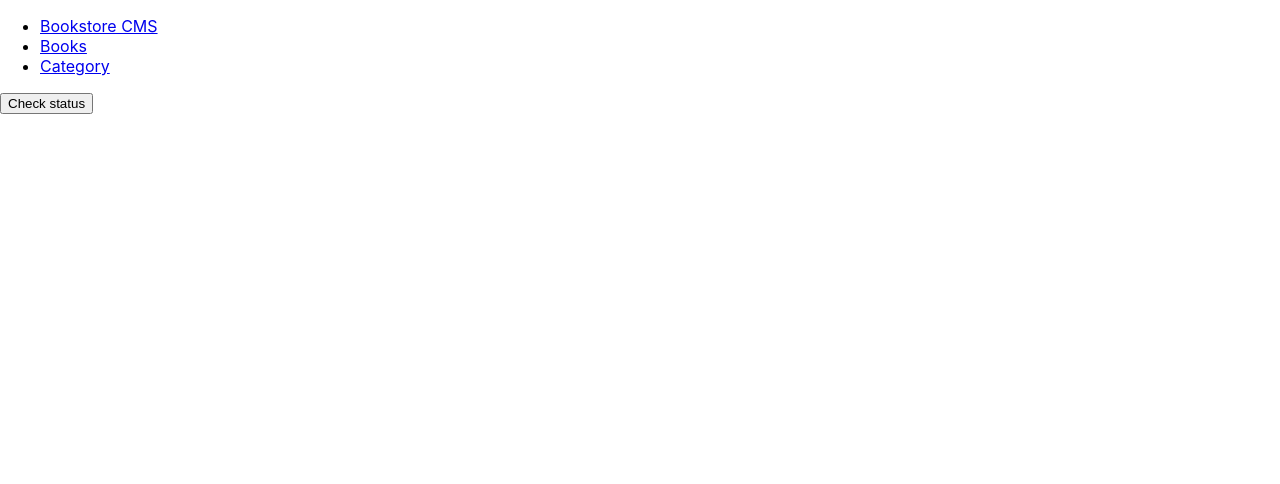
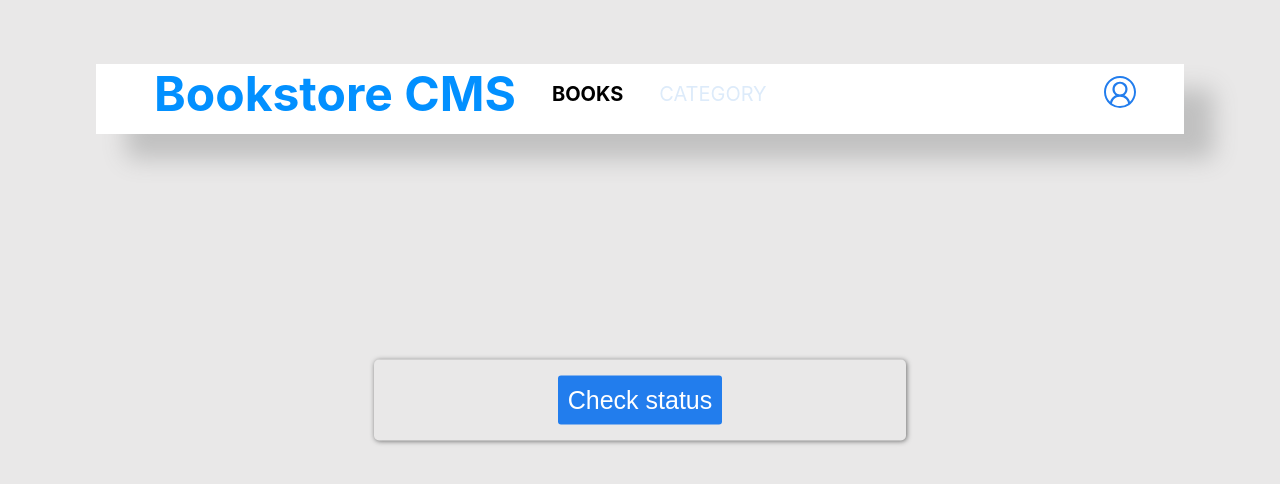
Before and after one commit to Abe1able/React-Bookstore, a React (Create React App) app: page /category in a window 1280 px wide. Shown: the top 484 px of the page. Built offline with nearby package versions, Linux system fonts and the light colour scheme.

Commit message:
Add styles according to zeplin design

```diff
--- a/package.json
+++ b/package.json
@@ -11,6 +11,7 @@
     "prop-types": "^15.8.1",
     "react": "^18.2.0",
     "react-dom": "^18.2.0",
+    "react-icons": "^4.7.1",
     "react-redux": "^8.0.5",
     "react-router-dom": "^6.4.3",
     "react-scripts": "5.0.1",
--- a/src/App.js
+++ b/src/App.js
@@ -5,13 +5,13 @@ import Categories from './pages/category';
 
 function App() {
   return (
-    <>
+    <main className="main">
       <Navbar />
       <Routes>
         <Route exact path="/" element={<BookPage />} />
         <Route exact path="/category" element={<Categories />} />
       </Routes>
-    </>
+    </main>
   );
 }
 
--- /dev/null
+++ b/src/CSSmodule/bookitem.css
@@ -0,0 +1,123 @@
+@import url('https://fonts.googleapis.com/css2?family=Montserrat:wght@300;400;700&family=Roboto+Slab:wght@300;400;700&display=swap');
+
+:root {
+  --clr-primary: #0290ff;
+  --clr-primary-dark: #4386bf;
+  --clr-secondary: #121212;
+  --clr-accent: #888;
+  --clr-border-light: #e8e8e8;
+  --fs-normal: 0.875rem;
+  --fs-mid: 1.375rem;
+  --fs-larg: 2rem;
+  --fw-normal: normal;
+  --fw-bold: bold;
+  --opacity-half: 0.5;
+}
+
+.bookList {
+  list-style: none;
+  padding-top: 2rem;
+}
+
+.book-card {
+  border: 1px solid #e8e8e8;
+  border-radius: 4px;
+  padding: 1em 2rem;
+  margin: 1.5rem 3rem;
+  background: white;
+  display: grid;
+  grid-template-columns: 1fr 1fr 1fr;
+}
+
+.book-category {
+  color: var(--clr-secondary);
+  font-size: var(--fs-normal);
+  font-weight: var(--fw-bold);
+  font-family: 'Montserrat', sans-serif;
+  opacity: var(--opacity-half);
+}
+
+.book-title {
+  color: var(--clr-secondary);
+  font-size: var(--fs-mid);
+  font-weight: var(--fw-bold);
+}
+
+.actions {
+  margin: 0;
+  margin-top: 1.313em;
+  gap: calc(0.983em / 2);
+  display: flex;
+  list-style: none;
+}
+
+.actions button {
+  border: none;
+  background-color: #fff;
+}
+
+.actions button,
+.book-author {
+  color: var(--clr-primary-dark);
+  font-weight: 300;
+}
+
+.seperator {
+  background: #e8e8e8;
+  width: 0.125rem;
+  height: 1.5rem;
+}
+
+.card-middle {
+  gap: calc(1.375rem / 2);
+  display: flex;
+  align-items: center;
+}
+
+.progress-spinner {
+  width: 4.25rem;
+  height: 4.25rem;
+  border: 5px solid var(--clr-primary);
+  border-top-color: var(--clr-border-light);
+  border-radius: 100%;
+  transform: rotate(-45deg);
+}
+
+.progress-percent {
+  font-family: 'Montserrat', sans-serif;
+  font-size: var(--fs-larg);
+  margin: 0;
+}
+
+.progress-text {
+  font-family: 'Montserrat', sans-serif;
+  color: var(--clr-secondary);
+  opacity: var(--opacity-half);
+  margin: 0;
+}
+
+/* Card book right side */
+.card-right h4 {
+  color: var(--clr-secondary);
+  font-size: var(--fs-normal);
+  font-weight: 300;
+  opacity: var(--opacity-half);
+  margin: 0;
+}
+
+.card-right h2 {
+  color: var(--clr-secondary);
+  font-size: 1rem;
+  font-weight: 300;
+  margin-top: 0.438rem;
+  margin-bottom: 1.438rem;
+}
+
+.primary-btn {
+  color: white;
+  border: none;
+  border-radius: 3px;
+  background-color: var(--clr-primary);
+  font-weight: 300;
+  padding: 0.438rem 1.188rem 0.5rem 1.375rem;
+}
--- /dev/null
+++ b/src/CSSmodule/form.css
@@ -0,0 +1,44 @@
+
+.genaral-contain {
+  margin: 20px 3rem;
+  border-top: 1px solid #c0c0c0;
+  padding-bottom: 2rem;
+  display: flex;
+  line-height: 4rem;
+  gap: 0.1rem;
+  flex-direction: column;
+}
+
+.genaral-contain h1 {
+  margin: 30px 2rem;
+  color: #c2c2c2;
+  font-size: 23px;
+}
+
+.genaral-contain .list-form {
+  display: flex;
+  gap: 15px;
+}
+
+input {
+  padding: 5px;
+  width: 38%;
+  border: none;
+  border-radius: 5px;
+  font-size: 1rem;
+}
+
+.genaral-contain .button-sub {
+  padding: 15px 25px;
+  width: 24%;
+  cursor: pointer;
+  border: none;
+  border-radius: 4px;
+  font-size: 1rem;
+  color: rgb(252, 252, 252);
+  background-color: #048ef8;
+}
+
+.categoryEl {
+  width: 15rem;
+}
--- /dev/null
+++ b/src/CSSmodule/navbar.css
@@ -0,0 +1,58 @@
+header {
+  height: 70px;
+  width: inherit;
+  padding: 0 3rem;
+  background-color: #fff;
+}
+
+nav {
+  display: flex;
+  align-items: center;
+  justify-content: space-between;
+}
+
+.size {
+  font-size: 32px;
+  color: #227ded;
+}
+
+link {
+  font-size: 30px;
+}
+
+.menuList {
+  display: flex;
+  gap: 1rem;
+  justify-content: space-between;
+  align-items: center;
+  list-style: none;
+}
+
+.links {
+  font-size: 20px;
+  padding: 10px;
+  text-decoration: none;
+  text-transform: uppercase;
+  color: rgb(221, 235, 250);
+}
+
+.mainLink {
+  color: black;
+  font-weight: 700;
+}
+
+.links:focus {
+  color: rgb(7, 7, 7);
+  transform: scale(1.2);
+}
+
+.logo {
+  font-size: 48px;
+  color: #0290ff;
+  font-weight: 700;
+  text-transform: none;
+}
+
+.logo:focus {
+  color: #0290ff;
+}
--- a/src/components/addBooks.js
+++ b/src/components/addBooks.js
@@ -2,6 +2,7 @@ import React, { useState } from 'react';
 import { useDispatch } from 'react-redux';
 import { v4 as uuidv4 } from 'uuid';
 import { addBook } from '../redux/books/books';
+import '../CSSmodule/form.css';
 
 const Addbook = () => {
   const dispatch = useDispatch();
@@ -32,15 +33,15 @@ const Addbook = () => {
   };
 
   return (
-    <div>
-      <h2>ADD NEW BOOK</h2>
-      <form onSubmit={handleForm}>
-        <input type="text" name="title" value={title} onChange={(e) => setTitle(e.target.value)} placeholder="Book Title Here" />
+    <div className="genaral-contain">
+      <h2 className="heading">ADD NEW BOOK</h2>
+      <form onSubmit={handleForm} className="list-form">
+        <input type="text" className="title" name="title" value={title} onChange={(e) => setTitle(e.target.value)} placeholder="Book Title Here" />
         <input type="text" name="author" value={author} onChange={(e) => setAuthor(e.target.value)} placeholder="Author Name Here" />
-        <input type="text" name="category" value={category} onChange={(e) => setCategory(e.target.value)} placeholder="category Name Here" />
+        <input type="text" className="categoryEl" name="category" value={category} onChange={(e) => setCategory(e.target.value)} placeholder="Category Name Here" />
         <button className="button-sub" type="submit">Add Book</button>
-        <span id="error" />
       </form>
+      <span id="error" />
     </div>
   );
 };
--- a/src/components/bookItem.js
+++ b/src/components/bookItem.js
@@ -2,6 +2,7 @@ import React, { useEffect } from 'react';
 import { useSelector, useDispatch } from 'react-redux';
 import Book from './books';
 import { fetchBooks } from '../redux/books/books';
+import '../CSSmodule/bookitem.css';
 
 const Bookitems = () => {
   const dispatch = useDispatch();
@@ -11,7 +12,7 @@ const Bookitems = () => {
   }, [dispatch]);
   return (
     <div>
-      <ul>
+      <ul className="bookList">
         {
         books && books.map((book) => (
           <li key={book.id}>
--- a/src/components/books.js
+++ b/src/components/books.js
@@ -2,6 +2,7 @@ import React from 'react';
 import { PropTypes } from 'prop-types';
 import { useDispatch } from 'react-redux';
 import { removeBook } from '../redux/books/books';
+import '../CSSmodule/bookitem.css';
 
 const Book = ({ items }) => {
   const dispatch = useDispatch();
@@ -10,14 +11,14 @@ const Book = ({ items }) => {
   } = items;
 
   return (
-    <>
-      <div>
-        <p>{category}</p>
-        <h1>{title}</h1>
-        <p>{author}</p>
-
-        <ul>
-          <li><button type="submit">Comments</button></li>
+    <div className="book-card">
+      <div className="card-left">
+        <h4 className="book-category">{category}</h4>
+        <h1 className="book-title">{title}</h1>
+        <p className="book-author">{author}</p>
+        <ul className="actions">
+          <li><button type="button">Comments</button></li>
+          <div className="seperator" />
           <li>
             <button
               type="button"
@@ -29,17 +30,25 @@ const Book = ({ items }) => {
               Remove
             </button>
           </li>
-          <li><button type="submit">Edit</button></li>
+          <div className="seperator" />
+          <li><button type="button">Edit</button></li>
         </ul>
       </div>
-      <div>
-        <span />
+      <div className="card-middle">
+        <div className="progress-spinner" />
+        <div className="completed">
+          <p className="progress-percent">78%</p>
+          <p className="progress-text">Completed</p>
+        </div>
       </div>
-      <div>
-        <span>CURRENT CHAPTER</span>
-        <button type="submit">UPDATE PROGRESS</button>
+      <div className="card-right">
+        <div>
+          <h4>CURRENT CHAPTER</h4>
+          <h2>Chapter 17</h2>
+          <button type="button" className="primary-btn">UPDATE PROGRESS</button>
+        </div>
       </div>
-    </>
+    </div>
   );
 };
 
--- a/src/components/navbar.js
+++ b/src/components/navbar.js
@@ -1,14 +1,17 @@
 import React from 'react';
 import { Link } from 'react-router-dom';
+import '../CSSmodule/navbar.css';
+import { VscAccount } from 'react-icons/vsc';
 
 const Navbar = () => (
   <header>
     <nav>
-      <ul>
-        <li><Link to="/">Bookstore CMS</Link></li>
-        <li><Link to="/">Books</Link></li>
-        <li><Link to="/category">Category</Link></li>
+      <ul className="menuList">
+        <li><Link className="links logo" to="/">Bookstore CMS</Link></li>
+        <li><Link className="links mainLink" to="/">Books</Link></li>
+        <li><Link className="links" to="/category">Category</Link></li>
       </ul>
+      <div><VscAccount className="size" /></div>
     </nav>
   </header>
 );
--- a/src/index.css
+++ b/src/index.css
@@ -1,3 +1,5 @@
+@import url('https://fonts.googleapis.com/css2?family=Montserrat:wght@300;400;700&family=Roboto+Slab:wght@300;400;700&display=swap');
+
 body {
   margin: 0;
   font-family:
@@ -14,14 +16,42 @@ body {
     sans-serif;
   -webkit-font-smoothing: antialiased;
   -moz-osx-font-smoothing: grayscale;
+  padding: 4rem 6rem;
+  background-color: rgb(233, 232, 232);
 }
 
-code {
-  font-family:
-    source-code-pro,
-    Menlo,
-    Monaco,
-    Consolas,
-    'Courier New',
-    monospace;
+* {
+  padding: 0;
+  margin: 0;
 }
+
+.main {
+  background-color: rgb(223, 223, 223);
+  box-shadow: 30px 25px 25px silver;
+  border-radius: 5px;
+}
+
+.categoryEL {
+  width: 70vw;
+  max-width: 500px;
+  height: max-content;
+  max-height: 90vh;
+  position: fixed;
+  top: 50%;
+  left: 50%;
+  transform: translate(-50%, -50%);
+  box-shadow: 0.05rem 0.05rem 5px rgb(108, 108, 108);
+  border-radius: 5px;
+  font-weight: 550;
+  padding: 1rem;
+  text-align: center;
+}
+
+.btnEL {
+  padding: 10px;
+  font-size: 25px;
+  color: #fff;
+  background-color: #227ded;
+  border: none;
+  border-radius: 3px;
+}
--- a/src/pages/category.js
+++ b/src/pages/category.js
@@ -6,8 +6,9 @@ const Categories = () => {
   const categoryEl = useSelector((state) => state.Category);
   const dispatch = useDispatch();
   return (
-    <>
+    <div className="categoryEL">
       <button
+        className="btnEL"
         type="button"
         onClick={() => {
           dispatch(checkStatus());
@@ -17,7 +18,7 @@ const Categories = () => {
 
       </button>
       <h2>{categoryEl}</h2>
-    </>
+    </div>
   );
 };
 export default Categories;
```
Also changed, not shown: 1 other file (tests, documents, lock files or other folders).
